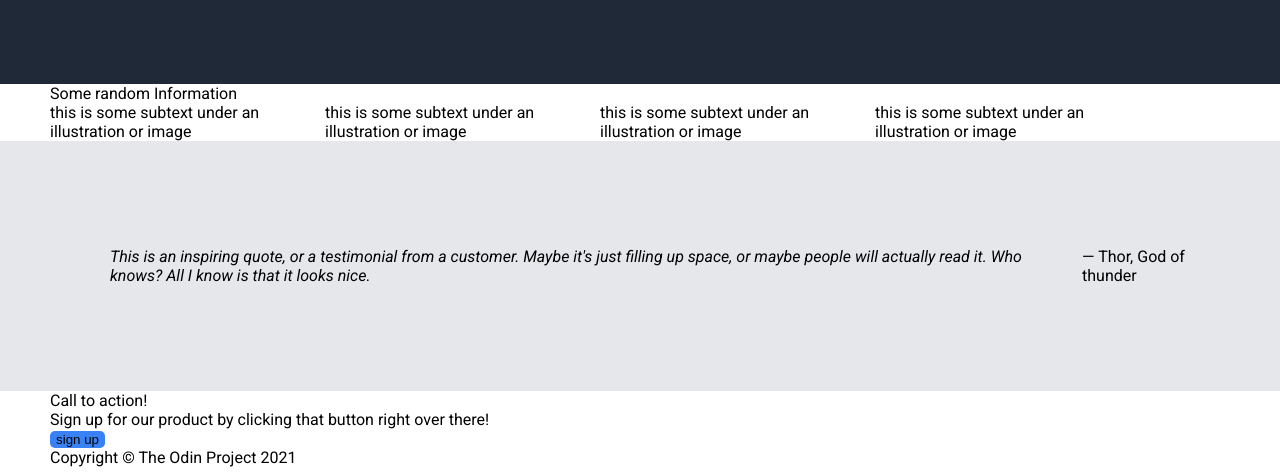
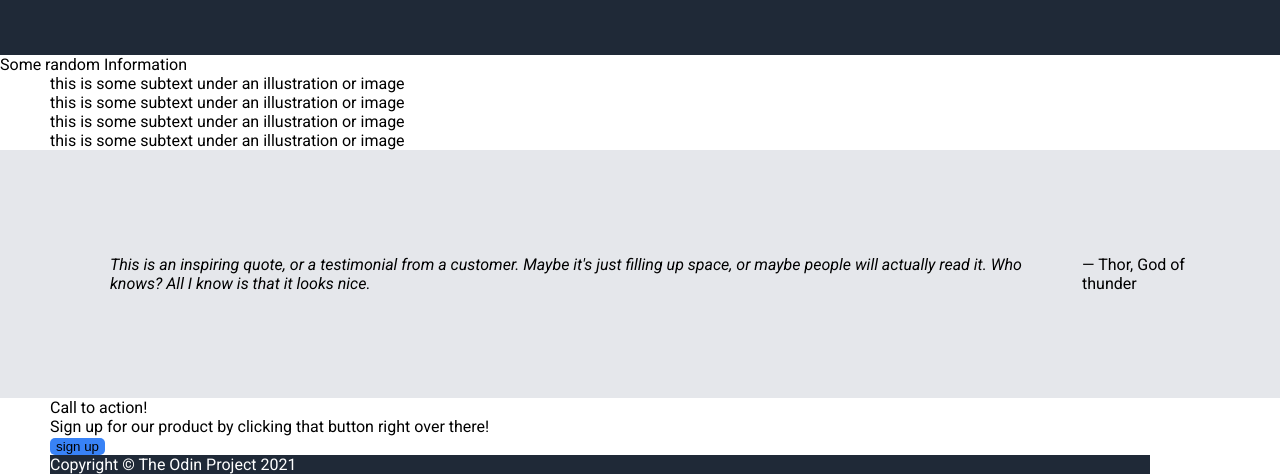
Before and after one commit to herveth/skills-practice, a plain HTML site: page index.html in a window 1280 px wide. Shown: the part 326-800 px from the top of the page. Drawn offline with Linux system fonts and the light colour scheme.

Commit message:
modified the html for the box section.

```diff
--- a/index.html
+++ b/index.html
@@ -38,11 +38,9 @@
         </div>
       </header>
 
-
-       <div class="container">
        <div class="title">Some random Information</div>
 
-       <section class="boxes">
+      <div class="container">
         <div class="box">
         <div class="text">this is some subtext under an illustration or image</div>
         </div>
@@ -58,8 +56,8 @@
           <div class="box">
               <div class="text">this is some subtext under an illustration or image</div>
           </div>
-        </div>
-     </section>
+      </div>
+
 
      <div class="body">
      <figure class="quote">
@@ -79,8 +77,9 @@
       <button class="sign-up">sign up</button>
 
 
-  <footer>Copyright &copy; The Odin Project 2021</footer>
-
+  <div class="footer">
+  Copyright &copy; The Odin Project 2021
+    </div>
 
 
 
--- a/style.css
+++ b/style.css
@@ -9,7 +9,7 @@ body {
 }
 
 nav, footer {
-    /*flex: 0 0 auto;*/
+    flex: 0 0 auto;
 }
 
 .navbar, .hero, .footer {
@@ -60,8 +60,6 @@ ul {
     padding: 0 50px;
 }
 
-
-
 .hero {
     max-height: 350px;
     padding-left: 80px;
@@ -101,11 +99,6 @@ ul {
     border-style: none;
 }
 
-.boxes {
-    display: flex;
-    flex: 1;
-}
-
 .body {
     background-color: #e5e7eb;
     display: flex;
```
